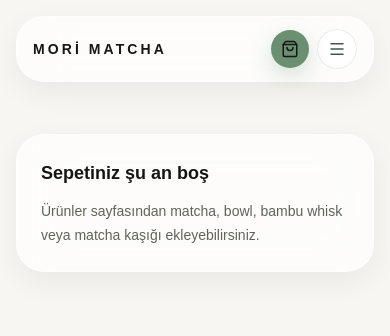
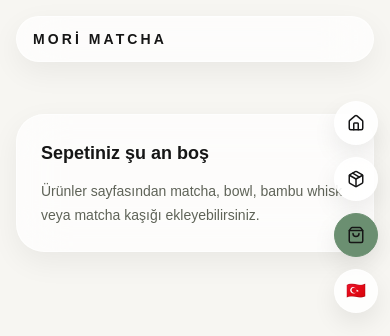
Before and after one commit to aisankheiri/mori-matcha-studio, a Next.js app: page /cart in a window 390 px wide. Shown: the top 336 px of the page. Built offline with nearby package versions, Linux system fonts and the light colour scheme.

Commit message:
whisk mobil boyda düzeltildi

```diff
--- a/src/components/layout/Navbar.tsx
+++ b/src/components/layout/Navbar.tsx
@@ -3,13 +3,12 @@
 import Link from "next/link";
 import Container from "@/components/ui/Container";
 import { useState } from "react";
-import { ShoppingBag, Menu, X } from "lucide-react";
+import { ShoppingBag, House, Package, Languages } from "lucide-react";
 import { usePathname } from "next/navigation";
 import { useCart } from "@/context/CartContext";
 
 export default function Navbar() {
   const [lang, setLang] = useState<"TR" | "EN">("TR");
-  const [menuOpen, setMenuOpen] = useState(false);
   const { totalItems } = useCart();
   const pathname = usePathname();
 
@@ -21,20 +20,21 @@
         : "text-[var(--color-text-soft)] hover:bg-white/80 hover:text-[var(--color-text)]",
     ].join(" ");
 
-  const mobileNavItemClass = (href: string) =>
-    [
-      "inline-flex w-full items-center justify-center rounded-full px-4 py-3 text-sm font-medium transition-all duration-300",
-      pathname === href
-        ? "bg-[var(--color-primary)] text-white shadow-[0_8px_22px_rgba(107,143,113,0.22)]"
-        : "bg-white/70 text-[var(--color-text-soft)] hover:bg-white hover:text-[var(--color-text)]",
-    ].join(" ");
-
   const cartButtonClass =
     pathname === "/cart"
       ? "relative flex items-center justify-center rounded-full bg-[var(--color-primary)] p-2.5 text-white shadow-[0_8px_22px_rgba(107,143,113,0.28)] transition-all duration-300"
       : "relative flex items-center justify-center rounded-full border border-[#6B8F71]/15 bg-white/85 p-2.5 text-[var(--color-primary-dark)] transition-all duration-300 hover:bg-white hover:shadow-[0_8px_22px_rgba(107,143,113,0.15)]";
 
+  const mobileFloatItemClass = (href: string) =>
+    [
+      "relative flex h-11 w-11 items-center justify-center rounded-full border transition-all duration-300 backdrop-blur-xl shadow-[0_10px_25px_rgba(0,0,0,0.08)]",
+      pathname === href
+        ? "border-[var(--color-primary)] bg-[var(--color-primary)] text-white"
+        : "border-white/60 bg-white/85 text-[var(--color-primary-dark)] hover:bg-white",
+    ].join(" ");
+
   return (
+    <>
       <header className="sticky top-0 z-50 w-full">
         <Container>
           <div className="mt-4 rounded-[28px] border border-white/60 bg-white/70 px-4 py-3 shadow-[var(--shadow-soft)] backdrop-blur-xl md:rounded-full md:px-6">
@@ -42,7 +42,6 @@
               <Link
                 href="/"
                 className="shrink-0 text-sm font-semibold uppercase tracking-[0.22em] text-[var(--color-primary-dark)] transition hover:opacity-80"
-              onClick={() => setMenuOpen(false)}
               >
                 Mori Matcha
               </Link>
@@ -61,34 +60,35 @@
                 </Link>
               </nav>
 
-            <div className="flex items-center gap-2 md:gap-3">
-              <div className="hidden items-center rounded-full border border-[#6B8F71]/20 bg-white/80 p-1 backdrop-blur-md shadow-[0_6px_18px_rgba(0,0,0,0.04)] sm:flex">
+              <div className="hidden items-center gap-3 md:flex">
+                <div className="flex items-center rounded-full border border-[#6B8F71]/20 bg-white/80 p-1 backdrop-blur-md shadow-[0_6px_18px_rgba(0,0,0,0.04)]">
                   <button
                     onClick={() => setLang("TR")}
-                  className={`rounded-full px-3 py-1.5 text-xs font-medium transition-all duration-300 ${
+                    className={`flex items-center gap-2 rounded-full px-3 py-1.5 text-xs font-medium transition-all duration-300 ${
                       lang === "TR"
                         ? "bg-[var(--color-primary)] text-white shadow-[0_6px_16px_rgba(107,143,113,0.28)]"
                         : "text-[var(--color-text-soft)] hover:text-[var(--color-text)]"
                     }`}
                   >
-                  TR
+                    <span>🇹🇷</span>
+                    <span>TR</span>
                   </button>
 
                   <button
                     onClick={() => setLang("EN")}
-                  className={`rounded-full px-3 py-1.5 text-xs font-medium transition-all duration-300 ${
+                    className={`flex items-center gap-2 rounded-full px-3 py-1.5 text-xs font-medium transition-all duration-300 ${
                       lang === "EN"
                         ? "bg-[var(--color-primary)] text-white shadow-[0_6px_16px_rgba(107,143,113,0.28)]"
                         : "text-[var(--color-text-soft)] hover:text-[var(--color-text)]"
                     }`}
                   >
-                  EN
+                    <span>🇬🇧</span>
+                    <span>EN</span>
                   </button>
                 </div>
 
                 <Link href="/cart" className={cartButtonClass}>
                   <ShoppingBag size={18} />
-
                   {totalItems > 0 && (
                     <span
                       className={`absolute -right-1.5 -top-1.5 flex h-5 min-w-5 items-center justify-center rounded-full px-1 text-[10px] font-semibold ${
@@ -101,73 +101,44 @@
                     </span>
                   )}
                 </Link>
-
-              <button
-                type="button"
-                onClick={() => setMenuOpen((prev) => !prev)}
-                className="flex h-10 w-10 items-center justify-center rounded-full border border-[#6B8F71]/15 bg-white/85 text-[var(--color-primary-dark)] transition hover:bg-white md:hidden"
-                aria-label="Toggle menu"
-              >
-                {menuOpen ? <X size={18} /> : <Menu size={18} />}
-              </button>
               </div>
             </div>
-
-          {menuOpen && (
-            <div className="mt-4 border-t border-[#6B8F71]/10 pt-4 md:hidden">
-              <div className="mb-4 flex items-center justify-center rounded-full border border-[#6B8F71]/20 bg-white/80 p-1 backdrop-blur-md shadow-[0_6px_18px_rgba(0,0,0,0.04)] sm:hidden">
-                <button
-                  onClick={() => setLang("TR")}
-                  className={`rounded-full px-3 py-1.5 text-xs font-medium transition-all duration-300 ${
-                    lang === "TR"
-                      ? "bg-[var(--color-primary)] text-white shadow-[0_6px_16px_rgba(107,143,113,0.28)]"
-                      : "text-[var(--color-text-soft)] hover:text-[var(--color-text)]"
-                  }`}
-                >
-                  TR
-                </button>
-
-                <button
-                  onClick={() => setLang("EN")}
-                  className={`rounded-full px-3 py-1.5 text-xs font-medium transition-all duration-300 ${
-                    lang === "EN"
-                      ? "bg-[var(--color-primary)] text-white shadow-[0_6px_16px_rgba(107,143,113,0.28)]"
-                      : "text-[var(--color-text-soft)] hover:text-[var(--color-text)]"
-                  }`}
-                >
-                  EN
-                </button>
-              </div>
-
-              <nav className="flex flex-col gap-3">
-                <Link
-                  href="/"
-                  className={mobileNavItemClass("/")}
-                  onClick={() => setMenuOpen(false)}
-                >
-                  Home
-                </Link>
-
-                <Link
-                  href="/products"
-                  className={mobileNavItemClass("/products")}
-                  onClick={() => setMenuOpen(false)}
-                >
-                  Products
-                </Link>
-
-                <Link
-                  href="/cart"
-                  className={mobileNavItemClass("/cart")}
-                  onClick={() => setMenuOpen(false)}
-                >
-                  Cart
-                </Link>
-              </nav>
-            </div>
-          )}
           </div>
         </Container>
       </header>
+
+      {/* MOBILE FLOATING MINI NAV */}
+      <div className="fixed right-3 top-[12%] z-[95] flex flex-col gap-3 md:hidden">
+        <Link href="/" className={mobileFloatItemClass("/")}>
+          <House size={18} />
+        </Link>
+
+        <Link href="/products" className={mobileFloatItemClass("/products")}>
+          <Package size={18} />
+        </Link>
+
+        <Link href="/cart" className={mobileFloatItemClass("/cart")}>
+          <ShoppingBag size={18} />
+          {totalItems > 0 && (
+            <span
+              className={`absolute -right-1 -top-1 flex h-4 min-w-4 items-center justify-center rounded-full px-1 text-[10px] font-semibold ${
+                pathname === "/cart"
+                  ? "bg-white text-[var(--color-primary-dark)]"
+                  : "bg-[var(--color-primary)] text-white"
+              }`}
+            >
+              {totalItems}
+            </span>
+          )}
+        </Link>
+
+        <button
+          onClick={() => setLang((prev) => (prev === "TR" ? "EN" : "TR"))}
+          className="flex h-11 w-11 items-center justify-center rounded-full border border-white/60 bg-white/85 text-[var(--color-primary-dark)] shadow-[0_10px_25px_rgba(0,0,0,0.08)] backdrop-blur-xl transition-all duration-300 hover:bg-white"
+        >
+          {lang === "TR" ? "🇹🇷" : "🇬🇧"}
+        </button>
+      </div>
+    </>
   );
 }
```
Lines whose indentation alone changed are shown as unchanged.
